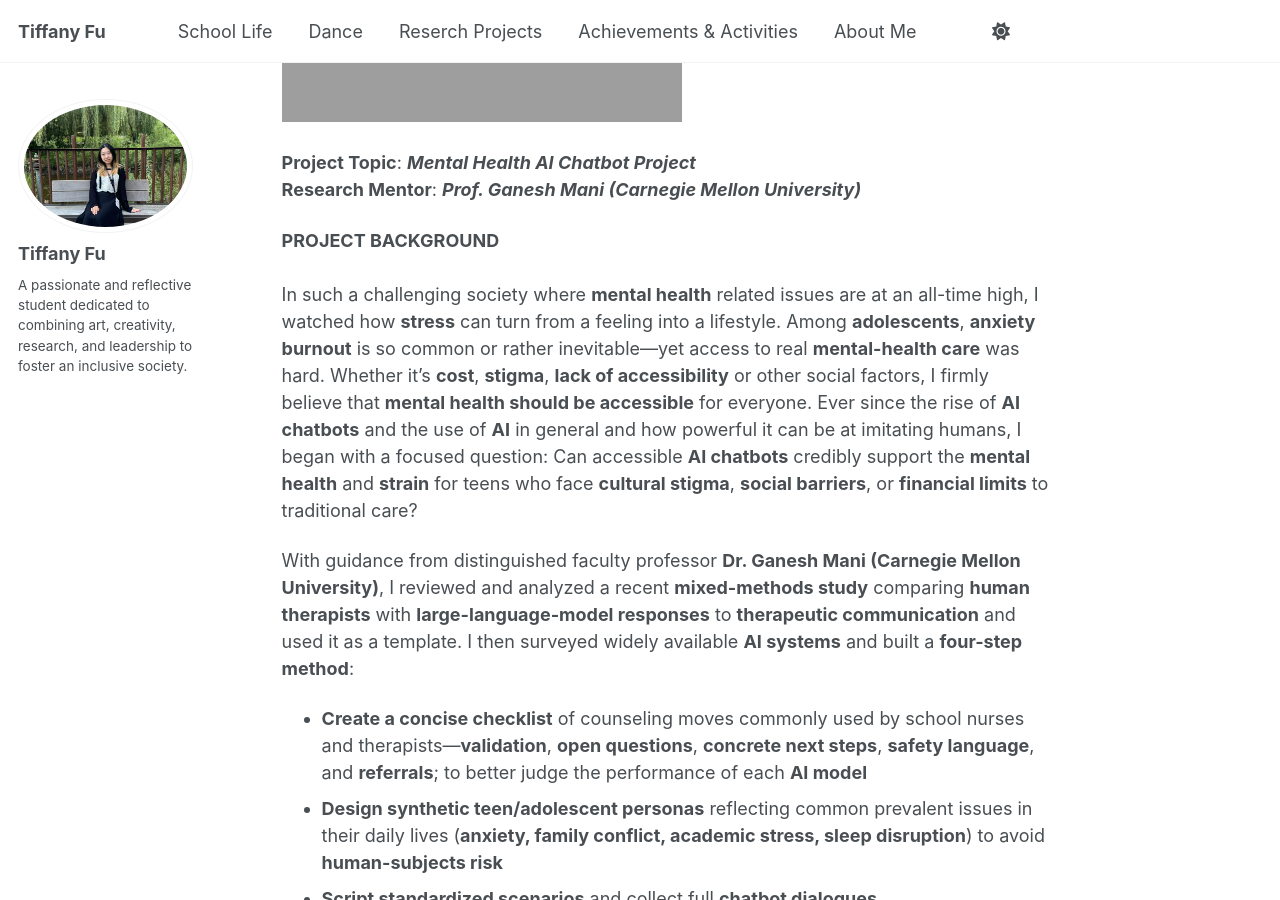
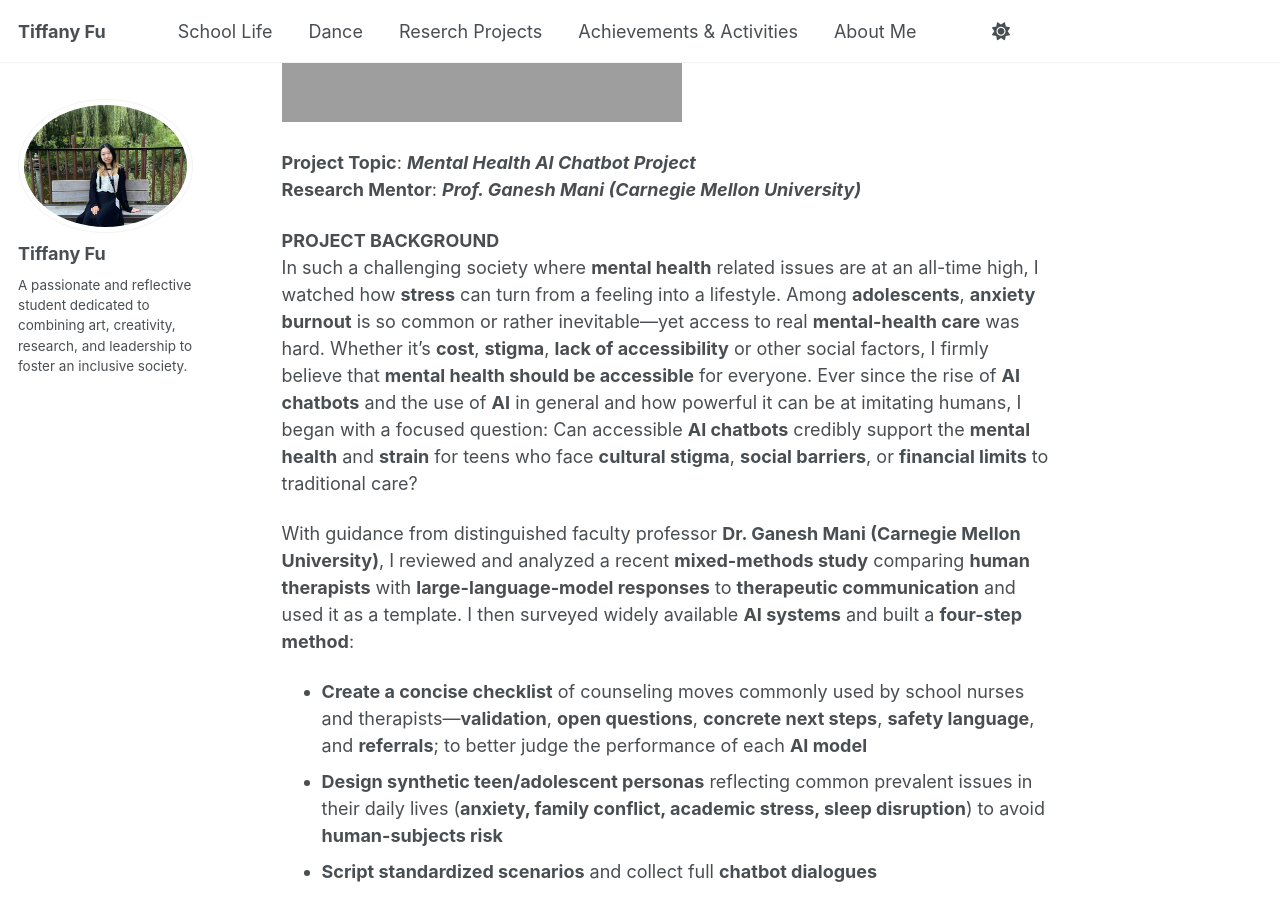
Before and after one commit to TiffanyJTFu/TiffanyTestWeb, a Jekyll site: the page built from _teaching/04-MentalHealthAIChatbotProject.md, in a window 1280 px wide and 900 px high, scrolled down 319 px. Built offline with Jekyll 4.4.1, drawn with Linux system fonts in a browser that asks for light colours; a script that is not in the unit is left out.

```diff
--- a/_teaching/04-MentalHealthAIChatbotProject.md
+++ b/_teaching/04-MentalHealthAIChatbotProject.md
@@ -9,7 +9,7 @@ permalink: /teaching/MentalHealthAIChatbotProject
 <br>**Research Mentor**: <i>**Prof. Ganesh Mani (Carnegie Mellon University)**</i>
 
 **PROJECT BACKGROUND**
-<br><br>In such a challenging society where **mental health** related issues are at an all-time high, I watched how **stress** can turn from a feeling into a lifestyle. Among **adolescents**, **anxiety burnout** is so common or rather inevitable—yet access to real **mental-health care** was hard. Whether it’s **cost**, **stigma**, **lack of accessibility** or other social factors, I firmly believe that **mental health should be accessible** for everyone. Ever since the rise of **AI chatbots** and the use of **AI** in general and how powerful it can be at imitating humans, I began with a focused question: Can accessible **AI chatbots** credibly support the **mental health** and **strain** for teens who face **cultural stigma**, **social barriers**, or **financial limits** to traditional care?
+<br>In such a challenging society where **mental health** related issues are at an all-time high, I watched how **stress** can turn from a feeling into a lifestyle. Among **adolescents**, **anxiety burnout** is so common or rather inevitable—yet access to real **mental-health care** was hard. Whether it’s **cost**, **stigma**, **lack of accessibility** or other social factors, I firmly believe that **mental health should be accessible** for everyone. Ever since the rise of **AI chatbots** and the use of **AI** in general and how powerful it can be at imitating humans, I began with a focused question: Can accessible **AI chatbots** credibly support the **mental health** and **strain** for teens who face **cultural stigma**, **social barriers**, or **financial limits** to traditional care?
 
 With guidance from distinguished faculty professor **Dr. Ganesh Mani (Carnegie Mellon University)**, I reviewed and analyzed a recent **mixed-methods study** comparing **human therapists** with **large-language-model responses** to **therapeutic communication** and used it as a template. I then surveyed widely available **AI systems** and built a **four-step method**:
 
```
